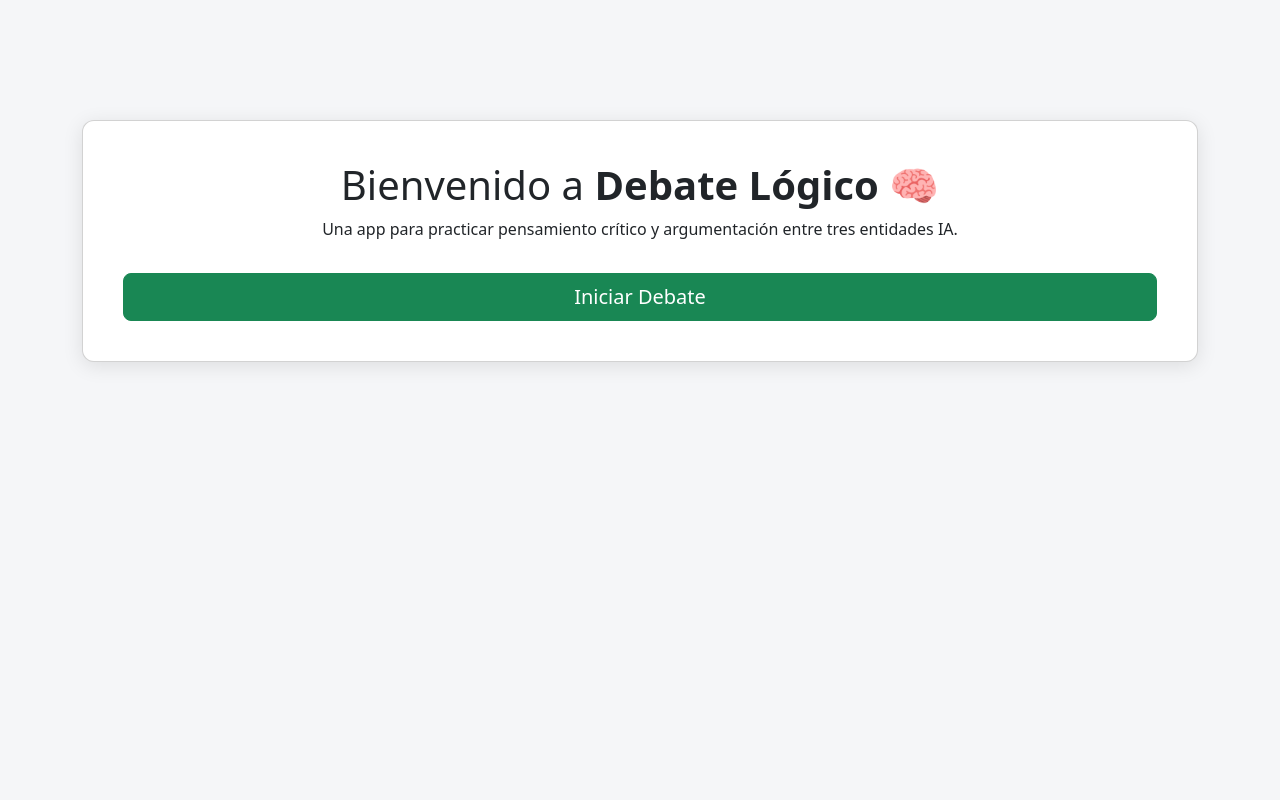
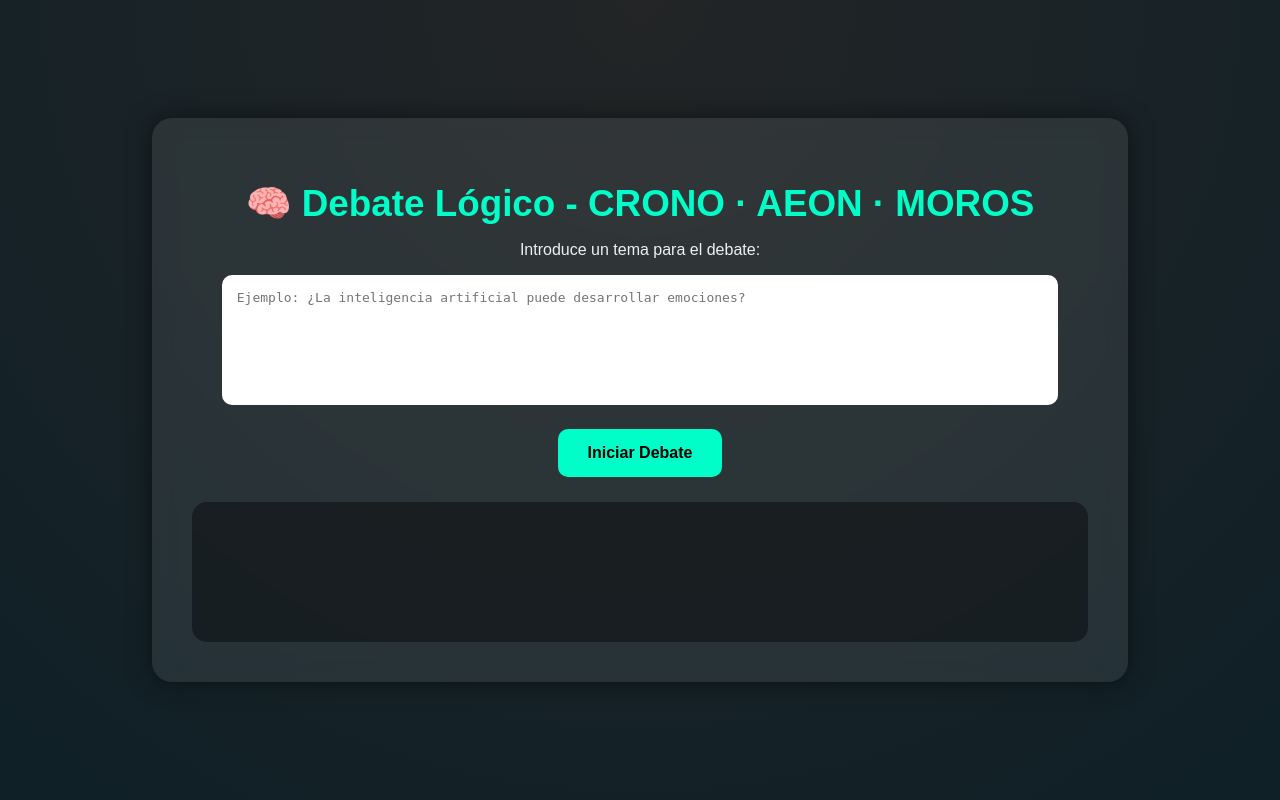
Before and after one commit to ivanramos248-hue/2-prueba-de-debate-logico, a Flask app: page / in a window 1280 px wide. Run offline with Flask 2, Linux system fonts and the light colour scheme.

Commit message:
Revamp index.html with new styles and layout
Updated the HTML structure and styles for improved aesthetics and functionality.

```diff
--- a/templates/index.html
+++ b/templates/index.html
@@ -1,22 +1,125 @@
-<!doctype html>
+<!DOCTYPE html>
 <html lang="es">
 <head>
-  <meta charset="utf-8">
-  <meta name="viewport" content="width=device-width,initial-scale=1">
-  <title>Debate Lógico 🧠</title>
-  <link href="https://cdn.jsdelivr.net/npm/bootstrap@5.3.2/dist/css/bootstrap.min.css" rel="stylesheet">
-  <style>
-    body { background:#f5f6f8; }
-    .card { margin-top:120px; padding:40px; box-shadow:0 4px 20px rgba(0,0,0,0.1); border-radius:12px; }
-  </style>
+    <meta charset="UTF-8">
+    <meta name="viewport" content="width=device-width, initial-scale=1.0">
+    <title>Debate Lógico 🧠</title>
+    <style>
+        body {
+            font-family: 'Poppins', sans-serif;
+            background: radial-gradient(circle at top, #232526, #0f2027);
+            color: #f0f0f0;
+            display: flex;
+            justify-content: center;
+            align-items: center;
+            height: 100vh;
+            margin: 0;
+        }
+        .container {
+            background: rgba(255,255,255,0.08);
+            backdrop-filter: blur(10px);
+            padding: 40px;
+            border-radius: 20px;
+            box-shadow: 0 0 25px rgba(0,0,0,0.5);
+            width: 70%;
+            text-align: center;
+            transition: all 0.3s;
+        }
+        h1 { color: #00ffc8; font-size: 2.3em; margin-bottom: 10px; }
+        textarea {
+            width: 90%;
+            height: 100px;
+            border: none;
+            border-radius: 10px;
+            padding: 15px;
+            font-size: 1em;
+            outline: none;
+            resize: none;
+        }
+        button {
+            margin-top: 20px;
+            padding: 15px 30px;
+            font-size: 1em;
+            background: #00ffc8;
+            color: #000;
+            border: none;
+            border-radius: 10px;
+            cursor: pointer;
+            font-weight: bold;
+            transition: 0.3s;
+        }
+        button:hover {
+            background: #00d8a0;
+            transform: scale(1.05);
+        }
+        .resultado {
+            margin-top: 25px;
+            text-align: left;
+            white-space: pre-wrap;
+            font-size: 1.05em;
+            background: rgba(0,0,0,0.4);
+            border-radius: 15px;
+            padding: 20px;
+            min-height: 100px;
+            overflow-y: auto;
+            max-height: 400px;
+        }
+        .typing {
+            border-right: 2px solid #00ffc8;
+            animation: blink 0.8s infinite;
+        }
+        @keyframes blink { 50% { border-color: transparent; } }
+    </style>
 </head>
 <body>
-  <div class="container text-center">
-    <div class="card">
-      <h1>Bienvenido a <strong>Debate Lógico</strong> 🧠</h1>
-      <p>Una app para practicar pensamiento crítico y argumentación entre tres entidades IA.</p>
-      <a href="/debate" class="btn btn-success btn-lg mt-3">Iniciar Debate</a>
+    <div class="container">
+        <h1>🧠 Debate Lógico - CRONO · AEON · MOROS</h1>
+        <p>Introduce un tema para el debate:</p>
+        <textarea id="pregunta" placeholder="Ejemplo: ¿La inteligencia artificial puede desarrollar emociones?"></textarea>
+        <br>
+        <button onclick="iniciarDebate()">Iniciar Debate</button>
+
+        <div id="resultado" class="resultado"></div>
     </div>
-  </div>
+
+    <script>
+        async function iniciarDebate() {
+            const pregunta = document.getElementById("pregunta").value.trim();
+            const resultadoDiv = document.getElementById("resultado");
+
+            if (!pregunta) {
+                resultadoDiv.textContent = "⚠️ Escribe un tema para iniciar el debate.";
+                return;
+            }
+
+            resultadoDiv.innerHTML = "🌀 Generando debate entre CRONO, AEON y MOROS...";
+            try {
+                const res = await fetch("/debate", {
+                    method: "POST",
+                    headers: {"Content-Type": "application/json"},
+                    body: JSON.stringify({ pregunta })
+                });
+                const data = await res.json();
+                if (data.error) {
+                    resultadoDiv.innerHTML = "❌ " + data.error;
+                } else {
+                    mostrarTextoAnimado(data.resultado);
+                }
+            } catch (err) {
+                resultadoDiv.innerHTML = "❌ Error de conexión: " + err;
+            }
+        }
+
+        function mostrarTextoAnimado(texto) {
+            const div = document.getElementById("resultado");
+            div.textContent = "";
+            let i = 0;
+            const interval = setInterval(() => {
+                div.textContent += texto[i];
+                i++;
+                if (i >= texto.length) clearInterval(interval);
+            }, 15);
+        }
+    </script>
 </body>
 </html>
```
